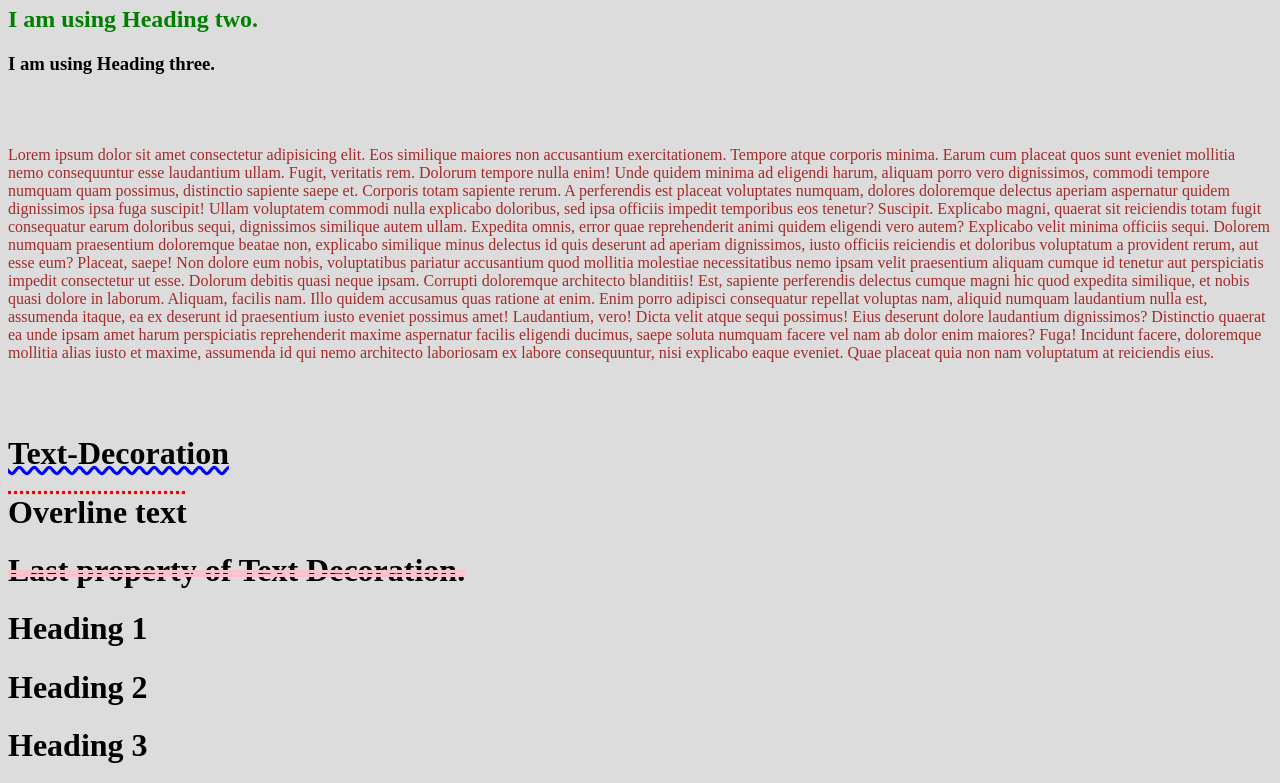
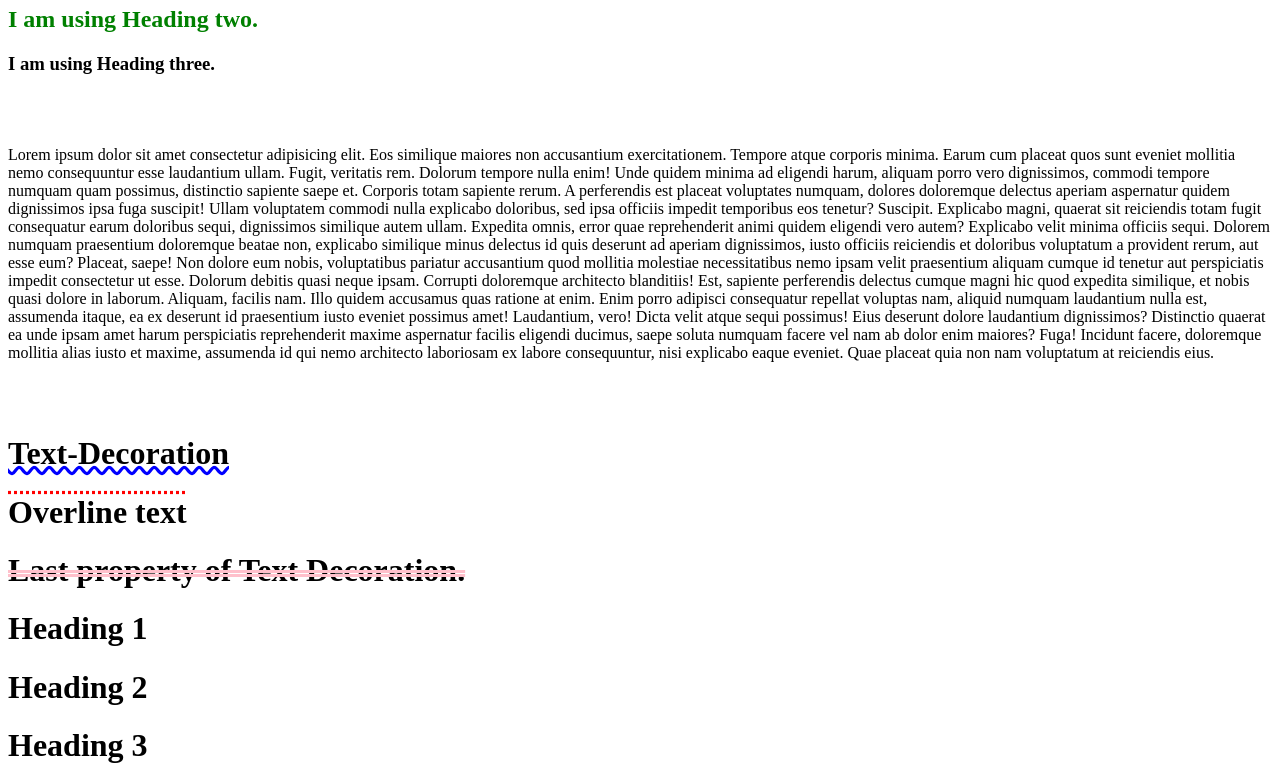
Before and after one commit to Arpita2099/CSS, a plain HTML site: page index2.html in a window 1280 px wide. Shown: the part 401-1184 px from the top of the page. Drawn offline with Linux system fonts and the light colour scheme.

Commit message:
Change stylesheet link from Style.css to Style2.css

```diff
--- a/index2.html
+++ b/index2.html
@@ -14,7 +14,7 @@
         background-color: blue;
       }
     </style>
-    <link rel="stylesheet" href="Style.css" />
+    <link rel="stylesheet" href="Style2.css" />
   </head>
   <body>
     <!--
```
